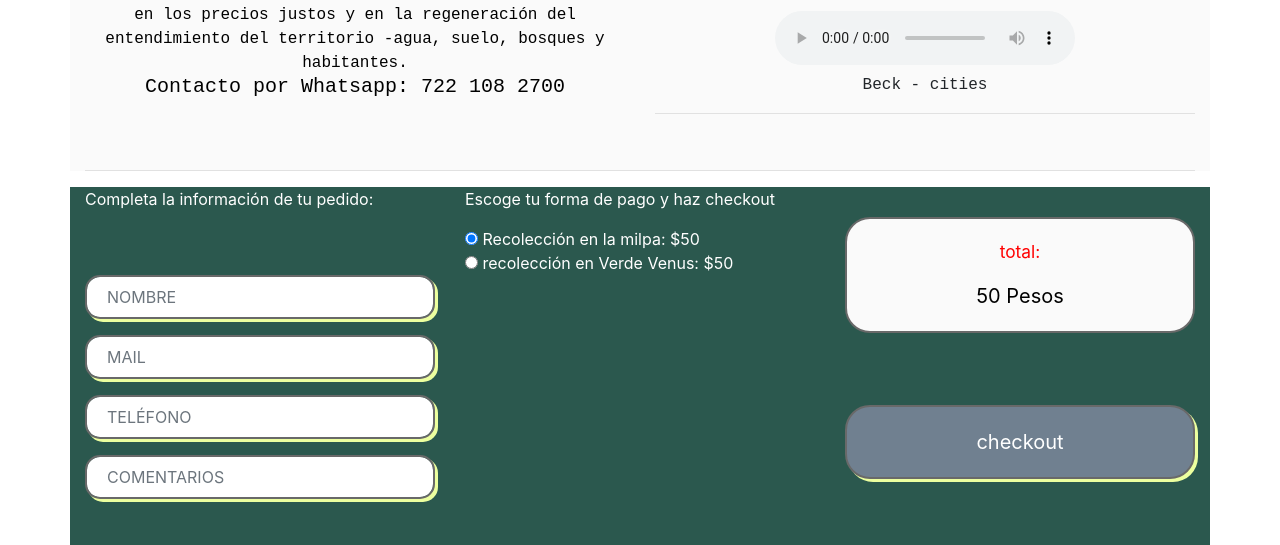
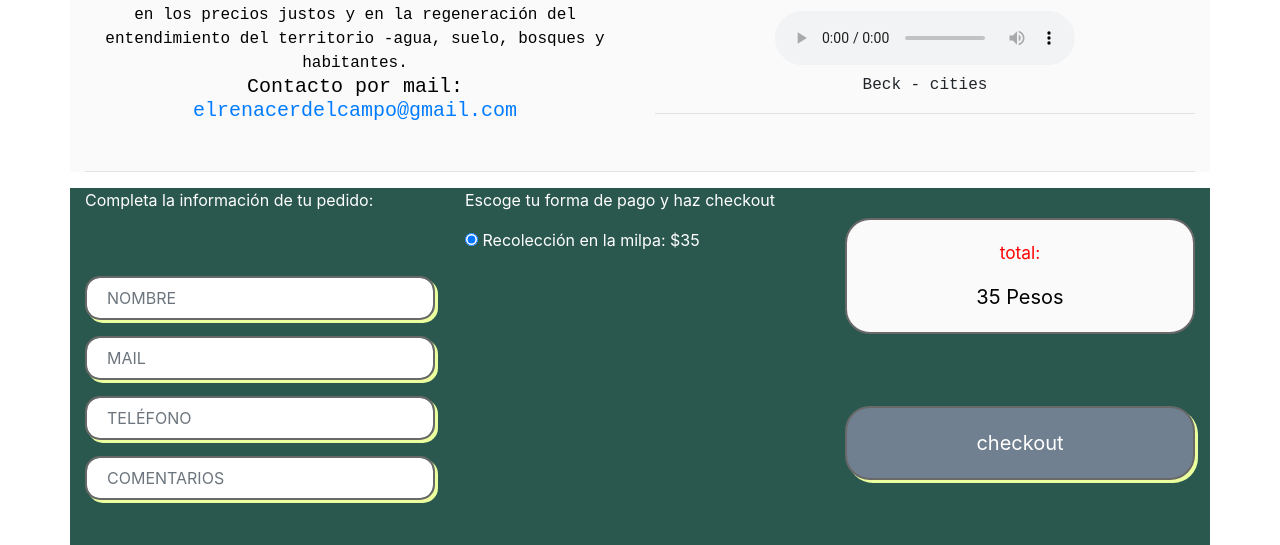
Before and after one commit to DRFresco/renacerdelcampo, a website: page sitio/index.html in a window 1280 px wide. Shown: the part 255-800 px from the top of the page. Drawn offline with Linux system fonts and the light colour scheme; no server answers; a web font is replaced by a local one.

Commit message:
update 1 sep

```diff
--- a/sitio/index.html
+++ b/sitio/index.html
@@ -283,7 +283,7 @@ body{
 			<h1 ></h1>
 			<br>
 			<span style="color:black;"> @elrenacerdelcampo es una Red Agroecológica que busca la seguridad alimentaria de familias campesinas de la Cuenca de Valle de Bravo-Amanalco y los vincula a Redes de Consumidores Responsables, que estén buscando una conexión más profunda con sus alimentos. Los esfuerzos están enfocados en las raíces e historias del producto, en los precios justos y en la regeneración del entendimiento del territorio -agua, suelo, bosques y habitantes.</span>
-			<h5 style="color:black;"> Contacto por Whatsapp: 722 108 2700</h5>
+			<h5 style="color:black;"> Contacto por mail: <a href="mailto:elrenacerdelcampo@gmail.com">elrenacerdelcampo@gmail.com</a> </h5>
 			<br>
 			<!-- <input type="button" value="¿Cómo funciona?" name=""/> -->
 		</div>
@@ -357,9 +357,9 @@ Beck - cities
 
 			<div class="row">
 				<div class="col-sm-12">
-					<input type="radio" checked="checked" name="zona" id="zona1" value="50" rec="milpa"> Recolección en la milpa: $50<br>
+					<input type="radio" checked="checked" name="zona" id="zona1" value="35" rec="milpa"> Recolección en la milpa: $35<br>
 					<!-- <input checked="checked" type="radio" name="zona" id="zona1" value="50" rec="Sempertuya"> recolección en Sempertuya: $50<br> -->
-					<input type="radio" name="zona" id="zona2" value="50" rec="verde venus"> recolección en Verde Venus: $50<br>
+					<!-- <input type="radio" name="zona" id="zona2" value="50" rec="verde venus"> recolección en Verde Venus: $50<br> -->
 
 				</div>
 
```
